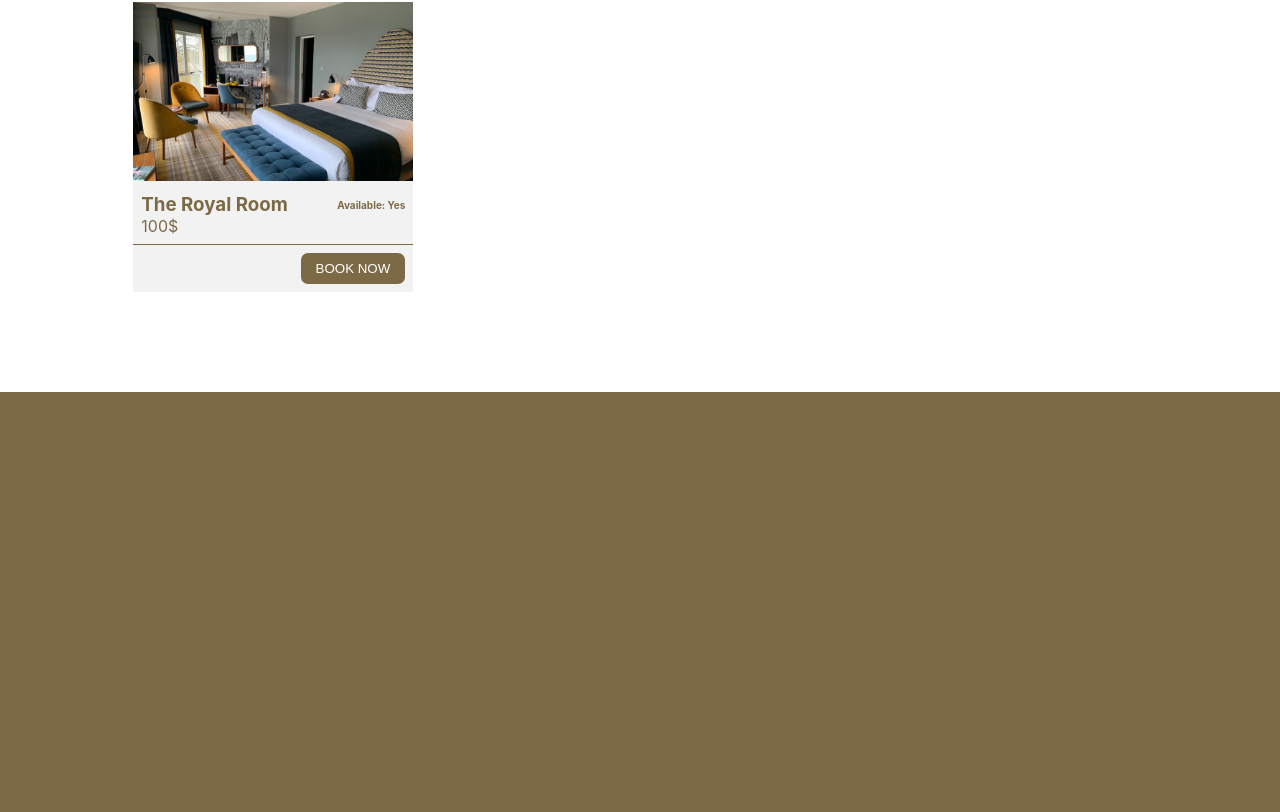
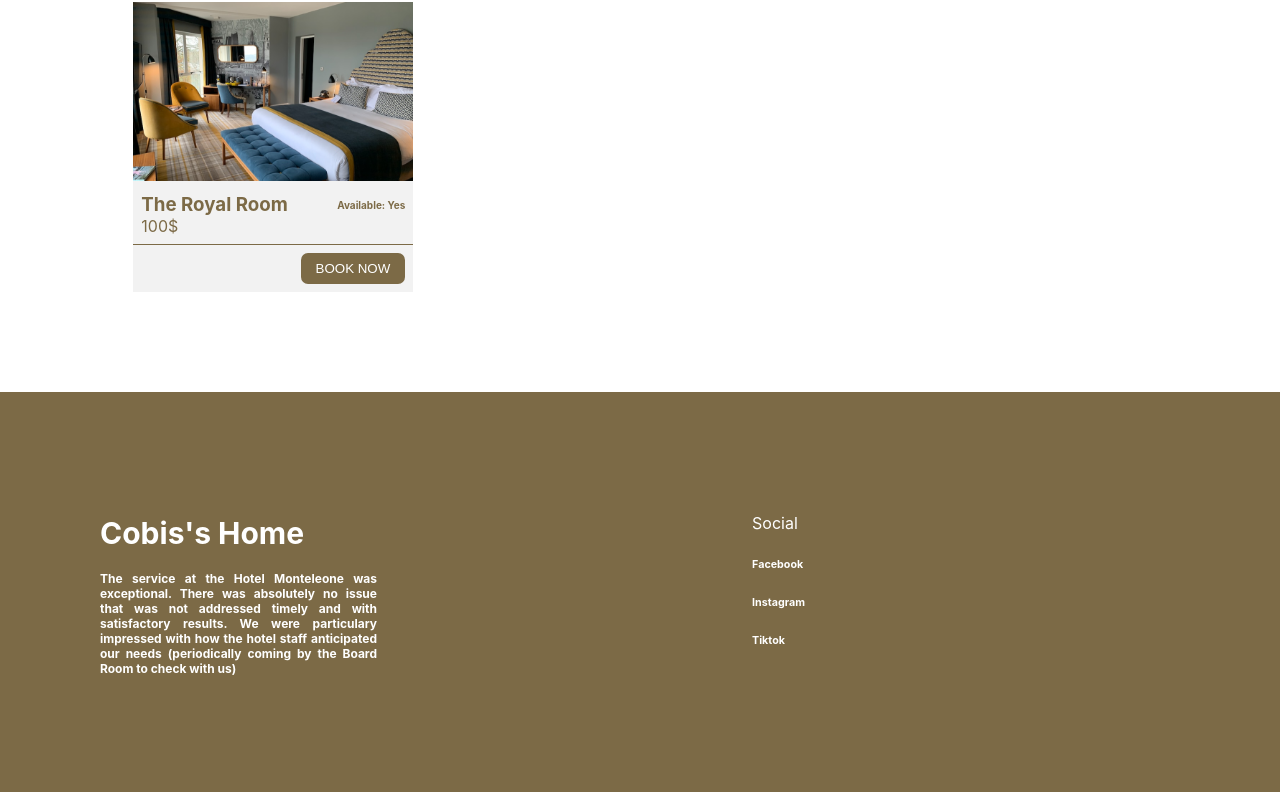
Before and after one commit to Susy2801/cobis-home, a React (Create React App) app: page /rooms in a window 1280 px wide. Shown: the part 1504-2316 px from the top of the page. Built offline with nearby package versions, Linux system fonts and the light colour scheme; the HTML template or start-up script is replaced by a standard one.

Commit message:
Footer in progress

```diff
--- a/src/Website/Footer/Footer.css
+++ b/src/Website/Footer/Footer.css
@@ -1,4 +1,28 @@
 .footer {
-  height: 420px;
+  height: 400px;
   background-color: #7c6a46;
+  padding: 100px;
+  color: white;
 }
+
+.footer__main {
+  width: 100%;
+  height: 100%;
+  display: flex;
+  align-items: center;
+  justify-content: space-between;
+}
+
+.review__title {
+  font-size: 30px;
+  font-weight: bold;
+  margin-bottom: 20px;
+}
+
+.review__para {
+  width: 277px;
+  height: 98px;
+  font-size: 12px;
+  font-weight: bold;
+  text-align: justify;
+}
--- a/src/Website/Footer/Footer.js
+++ b/src/Website/Footer/Footer.js
@@ -1,8 +1,29 @@
 import "./Footer.css";
 function Footer() {
+  const box = [1, 1, 1, 1, 1];
   return (
     <footer className="footer">
-      <div className="footer__main"></div>
+      <div className="footer__main">
+        <div className="footer__review">
+          <div className="review__title">Cobis's Home</div>
+          <div className="review__para">
+            The service at the Hotel Monteleone was exceptional. There was
+            absolutely no issue that was not addressed timely and with
+            satisfactory results. We were particulary impressed with how the
+            hotel staff anticipated our needs (periodically coming by the Board
+            Room to check with us)
+          </div>
+        </div>
+        <div className="footer__social">
+          <div className="social__title">Social</div>
+          <div className="social__prop">
+            <h6>Facebook</h6>
+            <h6>Instagram</h6>
+            <h6>Tiktok</h6>
+          </div>
+        </div>
+        <div className="footer__Contact"></div>
+      </div>
     </footer>
   );
 }
--- a/src/Website/Home Page/HomePage.css
+++ b/src/Website/Home Page/HomePage.css
@@ -45,8 +45,6 @@
 }
 
 /* ============ Facilities ============= */
-.home__facilities {
-}
 
 .home__facilities h1,
 .home__facilities h3 {
```
